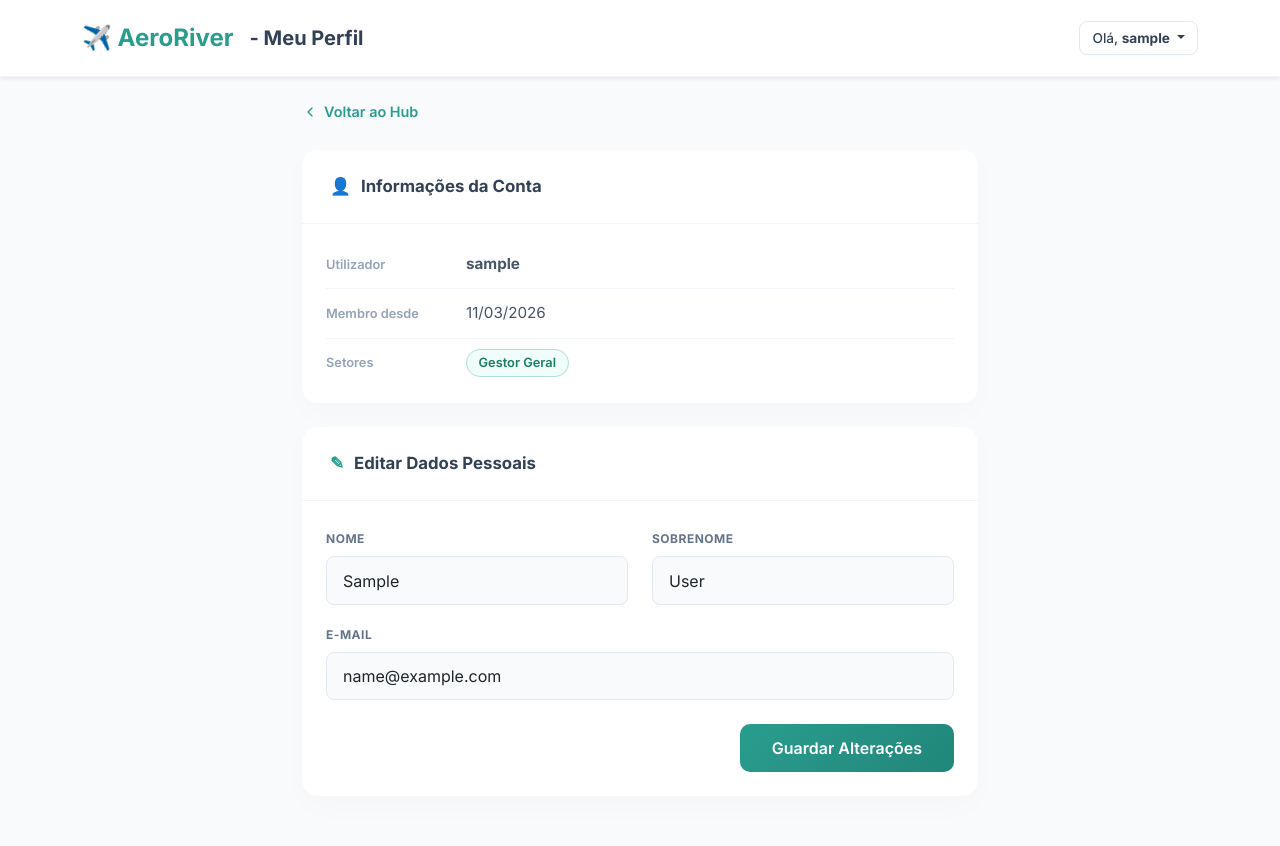
After one commit to marceloyuriy/3d_manager, a Django app: page /perfil/ in a window 1280 px wide. The commit adds this page. Run offline with Django 5.2, Linux system fonts and the light colour scheme; the visitor is signed in with stand-in values (Sample User, id 1).

Commit message:
Feat: Página de perfil do utilizador
Adiciona página /perfil/ onde cada utilizador pode ver suas informações
(username, data de registo, setores) e editar nome, sobrenome e email.

- PerfilUsuarioForm para edição de dados pessoais
- View perfil com GET/POST
- Template com duas secções: info da conta e formulário editável
- Link "Meu Perfil" no dropdown da navbar

Co-Authored-By: Claude Opus 4.6 <noreply@anthropic.com>

```diff
--- a/fila/forms.py
+++ b/fila/forms.py
@@ -32,6 +32,25 @@ class RegistroUsuarioForm(UserCreationForm):
         super().__init__(*args, **kwargs)
         self.fields['password1'].widget.attrs.update({'class': 'form-control', 'placeholder': 'Crie uma senha'})
         self.fields['password2'].widget.attrs.update({'class': 'form-control', 'placeholder': 'Repita a senha'})
+
+
+# ==========================================
+# FORMULÁRIO DE PERFIL DO USUÁRIO
+# ==========================================
+class PerfilUsuarioForm(forms.ModelForm):
+    class Meta:
+        model = User
+        fields = ['first_name', 'last_name', 'email']
+        labels = {
+            'first_name': 'Nome',
+            'last_name': 'Sobrenome',
+            'email': 'E-mail',
+        }
+        widgets = {
+            'first_name': forms.TextInput(attrs={'class': 'form-control'}),
+            'last_name': forms.TextInput(attrs={'class': 'form-control'}),
+            'email': forms.EmailInput(attrs={'class': 'form-control'}),
+        }
 
 # ==========================================
 # FORMULÁRIOS DA IMPRESSORA 3D
--- a/fila/templates/fila/lista.html
+++ b/fila/templates/fila/lista.html
@@ -186,6 +186,7 @@
                         <li><a class="dropdown-item py-2" href="{% url 'usuarios_pendentes' %}">👥 Gest&atilde;o de Utilizadores</a></li>
                         <li><hr class="dropdown-divider"></li>
                         {% endif %}
+                        <li><a class="dropdown-item py-2" href="{% url 'perfil' %}">👤 Meu Perfil</a></li>
                         <li><a class="dropdown-item py-2" href="{% url 'password_change' %}">🔐 Alterar Senha</a></li>
                         <li><hr class="dropdown-divider"></li>
                         <li>
--- /dev/null
+++ b/fila/templates/fila/perfil.html
@@ -0,0 +1,211 @@
+{% load static %}
+<!DOCTYPE html>
+<html lang="pt-br">
+<head>
+    <meta charset="UTF-8">
+    <title>Meu Perfil - AeroRiver Hub</title>
+    <link href="https://cdn.jsdelivr.net/npm/bootstrap@5.3.0/dist/css/bootstrap.min.css" rel="stylesheet">
+    <link href="https://fonts.googleapis.com/css2?family=Inter:wght@400;500;600;700&display=swap" rel="stylesheet">
+    <style>
+        :root {
+            --aero-logo-dark: #334155;
+            --aero-logo-green: #2A9D8F;
+            --aero-accent-green: #2A9D8F;
+            --bg-color: #F8FAFC;
+            --card-radius: 16px;
+            --border-color-soft: #F1F5F9;
+        }
+        body {
+            font-family: 'Inter', sans-serif;
+            background-color: var(--bg-color);
+            color: #334155;
+            padding-bottom: 50px;
+        }
+        .navbar-aero {
+            background-color: #FFFFFF;
+            border-bottom: 1px solid var(--border-color-soft);
+            box-shadow: 0 4px 15px rgba(0,0,0,0.03);
+            padding: 1.25rem 0;
+        }
+        .navbar-brand-custom { font-weight: 700; font-size: 1.25rem; color: #334155; }
+        .hub-title-suffix { color: var(--aero-accent-green); }
+        .btn-outline-dark-aero {
+            color: #334155; border-color: #E2E8F0; font-weight: 500;
+            font-size: 0.85rem; border-radius: 8px;
+        }
+        .btn-outline-dark-aero:hover { background-color: #F8FAFC; border-color: #CBD5E1; }
+        .card-aero {
+            border: none; border-radius: var(--card-radius);
+            box-shadow: 0 10px 30px rgba(0,0,0,0.02); background: #ffffff;
+            overflow: hidden;
+        }
+        .card-header-clean {
+            background: transparent; border-bottom: 1px solid var(--border-color-soft);
+            padding: 1.5rem 1.75rem; font-weight: 700; font-size: 1.05rem;
+            display: flex; align-items: center; gap: 10px;
+        }
+        .form-label {
+            font-size: 0.75rem; font-weight: 700; letter-spacing: 0.5px; color: #64748B;
+        }
+        .form-control {
+            border-radius: 8px; padding: 0.7rem 1rem; border: 1px solid #E2E8F0;
+            background-color: #F8FAFC; transition: all 0.2s;
+        }
+        .form-control:focus {
+            border-color: #2A9D8F; background-color: #FFFFFF;
+            box-shadow: 0 0 0 0.25rem rgba(42, 157, 143, 0.15);
+        }
+        .form-control-plaintext {
+            padding: 0.7rem 0; font-size: 0.95rem; color: #475569;
+        }
+        .btn-aero-green {
+            background: linear-gradient(135deg, #2A9D8F 0%, #21867a 100%);
+            color: white; font-weight: 600; border: none; border-radius: 10px;
+            padding: 0.75rem 2rem; transition: all 0.3s ease;
+        }
+        .btn-aero-green:hover {
+            transform: translateY(-2px); box-shadow: 0 5px 15px rgba(42, 157, 143, 0.3); color: white;
+        }
+        .back-link {
+            color: var(--aero-accent-green); text-decoration: none; font-weight: 600;
+            font-size: 0.9rem; display: inline-flex; align-items: center; gap: 6px;
+        }
+        .back-link:hover { color: #21867a; }
+        .badge-grupo {
+            background-color: #F0FDFA; color: #1A7F64; border: 1px solid #B2DFDB;
+            padding: 0.4em 0.9em; border-radius: 20px; font-size: 0.8rem; font-weight: 600;
+        }
+        .info-row {
+            display: flex; align-items: center; padding: 0.8rem 0;
+            border-bottom: 1px solid var(--border-color-soft);
+        }
+        .info-row:last-child { border-bottom: none; }
+        .info-label { font-size: 0.8rem; font-weight: 600; color: #94A3B8; min-width: 140px; }
+        .info-value { color: #475569; font-size: 0.95rem; }
+    </style>
+</head>
+<body>
+    <nav class="navbar navbar-light navbar-aero mb-4 shadow-sm">
+        <div class="container d-flex justify-content-between align-items-center">
+            <span class="navbar-brand-custom mb-0 d-flex align-items-center gap-3">
+                <span class="hub-title-suffix" style="font-size: 1.5rem;">✈️ AeroRiver</span> - Meu Perfil
+            </span>
+            <div>
+                <div class="dropdown d-inline">
+                    <button class="btn btn-outline-dark-aero dropdown-toggle" type="button" data-bs-toggle="dropdown" aria-expanded="false">
+                        Ol&aacute;, <strong>{{ request.user.username }}</strong>
+                    </button>
+                    <ul class="dropdown-menu dropdown-menu-end shadow border-0" style="border-radius: 12px;">
+                        <li><a class="dropdown-item py-2" href="{% url 'lista_fila' %}">🏠 Hub de Manufatura</a></li>
+                        {% if request.user.is_superuser %}
+                        <li><a class="dropdown-item py-2" href="{% url 'usuarios_pendentes' %}">👥 Gest&atilde;o de Utilizadores</a></li>
+                        {% endif %}
+                        <li><a class="dropdown-item py-2" href="{% url 'password_change' %}">🔐 Alterar Senha</a></li>
+                        <li><hr class="dropdown-divider"></li>
+                        <li>
+                            <form action="{% url 'logout' %}" method="post" style="display:inline;">
+                                {% csrf_token %}
+                                <button type="submit" class="dropdown-item py-2 text-danger">🚪 Sair</button>
+                            </form>
+                        </li>
+                    </ul>
+                </div>
+            </div>
+        </div>
+    </nav>
+
+    <div class="container" style="max-width: 700px;">
+        <div class="mb-4">
+            <a href="{% url 'lista_fila' %}" class="back-link">
+                <svg width="16" height="16" viewBox="0 0 24 24" fill="none" stroke="currentColor" stroke-width="2" stroke-linecap="round" stroke-linejoin="round"><polyline points="15 18 9 12 15 6"></polyline></svg>
+                Voltar ao Hub
+            </a>
+        </div>
+
+        {% if messages %}
+            {% for message in messages %}
+                <div class="alert alert-dismissible fade show shadow-sm border-0 mb-4" style="border-radius: 12px; background-color: #E6FFFA; color: #1A7F64;" role="alert">
+                    <strong>&#10003; Sucesso:</strong> {{ message }}
+                    <button type="button" class="btn-close" data-bs-dismiss="alert" aria-label="Close"></button>
+                </div>
+            {% endfor %}
+        {% endif %}
+
+        <!-- Info do Utilizador (somente leitura) -->
+        <div class="card-aero mb-4">
+            <div class="card-header-clean">
+                <span style="color: var(--aero-accent-green);">&#128100;</span>
+                <span>Informa&ccedil;&otilde;es da Conta</span>
+            </div>
+            <div class="px-4 py-3">
+                <div class="info-row">
+                    <span class="info-label">Utilizador</span>
+                    <span class="info-value"><strong>{{ request.user.username }}</strong></span>
+                </div>
+                <div class="info-row">
+                    <span class="info-label">Membro desde</span>
+                    <span class="info-value">{{ request.user.date_joined|date:"d/m/Y" }}</span>
+                </div>
+                <div class="info-row">
+                    <span class="info-label">Setores</span>
+                    <span class="info-value">
+                        {% if request.user.is_superuser %}
+                            <span class="badge-grupo">Gestor Geral</span>
+                        {% elif grupos %}
+                            {% for grupo in grupos %}
+                                <span class="badge-grupo">{{ grupo }}</span>
+                            {% endfor %}
+                        {% else %}
+                            <span class="text-muted" style="font-size: 0.85rem;">Nenhum setor atribu&iacute;do</span>
+                        {% endif %}
+                    </span>
+                </div>
+            </div>
+        </div>
+
+        <!-- Formulário editável -->
+        <div class="card-aero">
+            <div class="card-header-clean">
+                <span style="color: var(--aero-accent-green);">&#9998;</span>
+                <span>Editar Dados Pessoais</span>
+            </div>
+            <div class="p-4">
+                <form method="post" novalidate>
+                    {% csrf_token %}
+
+                    <div class="row mb-3">
+                        <div class="col-6">
+                            <label class="form-label">NOME</label>
+                            {{ form.first_name }}
+                            {% if form.first_name.errors %}
+                                <div class="text-danger small mt-1">{{ form.first_name.errors.0 }}</div>
+                            {% endif %}
+                        </div>
+                        <div class="col-6">
+                            <label class="form-label">SOBRENOME</label>
+                            {{ form.last_name }}
+                            {% if form.last_name.errors %}
+                                <div class="text-danger small mt-1">{{ form.last_name.errors.0 }}</div>
+                            {% endif %}
+                        </div>
+                    </div>
+
+                    <div class="mb-4">
+                        <label class="form-label">E-MAIL</label>
+                        {{ form.email }}
+                        {% if form.email.errors %}
+                            <div class="text-danger small mt-1">{{ form.email.errors.0 }}</div>
+                        {% endif %}
+                    </div>
+
+                    <div class="d-flex justify-content-end">
+                        <button type="submit" class="btn btn-aero-green">Guardar Altera&ccedil;&otilde;es</button>
+                    </div>
+                </form>
+            </div>
+        </div>
+    </div>
+
+    <script src="https://cdn.jsdelivr.net/npm/bootstrap@5.3.0/dist/js/bootstrap.bundle.min.js"></script>
+</body>
+</html>
--- a/fila/urls.py
+++ b/fila/urls.py
@@ -21,6 +21,7 @@ urlpatterns = [
     path('cad/deletar/<int:id>/', views.deletar_pedido_cad, name='deletar_pedido_cad'),
 
     path('registro/', views.registro, name='registro'),
+    path('perfil/', views.perfil, name='perfil'),
 
     path('gestao/usuarios/pendentes/', views.lista_usuarios_pendentes, name='usuarios_pendentes'),
     path('gestao/usuarios/aprovar/<int:user_id>/', views.aprovar_usuario, name='aprovar_usuario'),
--- a/fila/views.py
+++ b/fila/views.py
@@ -8,7 +8,7 @@ from .models import Pedido3D, PedidoRouter, PedidoCAD
 from .forms import (NovaImpressao3DForm, EdicaoGestor3DForm,
                     NovoRouterForm, EdicaoGestorRouterForm,
                     NovoCADForm, EdicaoGestorCADForm,
-                    RegistroUsuarioForm)
+                    RegistroUsuarioForm, PerfilUsuarioForm)
 
 # --- FUNÇÃO DO SEGURANÇA ---
 def tem_permissao(user, setor):
@@ -258,3 +258,20 @@ def rejeitar_usuario(request, user_id):
     user.delete()
     messages.success(request, f'Solicitação de "{username}" foi rejeitada.')
     return redirect('usuarios_pendentes')
+
+
+@login_required
+def perfil(request):
+    if request.method == 'POST':
+        form = PerfilUsuarioForm(request.POST, instance=request.user)
+        if form.is_valid():
+            form.save()
+            messages.success(request, 'Perfil atualizado com sucesso!')
+            return redirect('perfil')
+    else:
+        form = PerfilUsuarioForm(instance=request.user)
+
+    return render(request, 'fila/perfil.html', {
+        'form': form,
+        'grupos': request.user.groups.values_list('name', flat=True),
+    })
```
